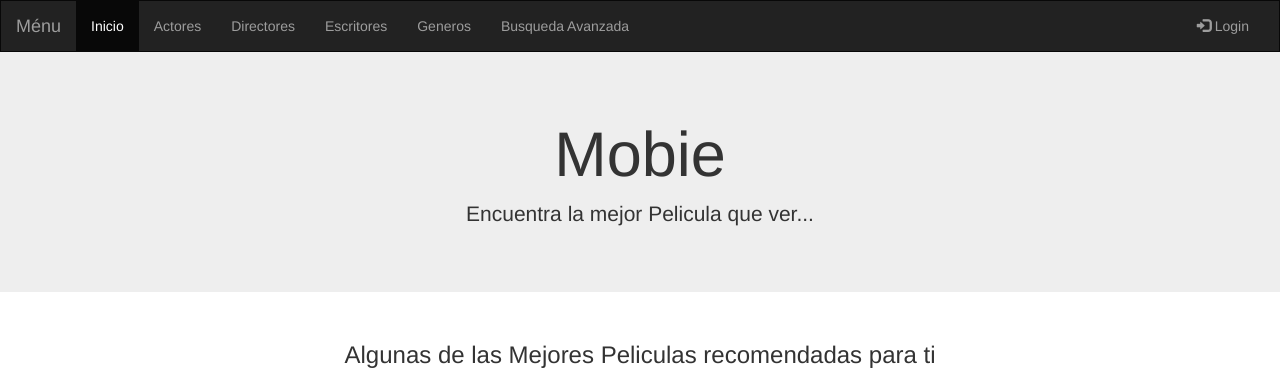
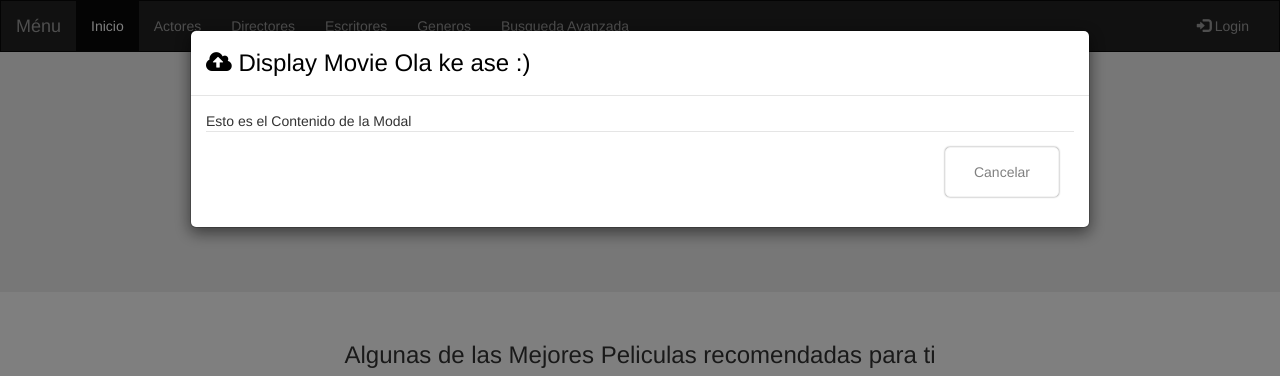
Before and after one commit to elinformatico/angular-uag, a PHP site: page / in a window 1280 px wide. Shown: the top 376 px of the page. Run offline with PHP 8.4, Linux system fonts and the light colour scheme; some libraries are stand-ins or nearby versions.

Commit message:
Por fin logramos incluir el uiModal para mostrar Modales con HTML dentro :D

```diff
--- /dev/null
+++ b/js/controllers/displayMovieModalCtrl.js
@@ -0,0 +1,15 @@
+angular.module("mobieApp")
+.controller('displayMovieModalCtrl',
+    ['$scope','$uibModalInstance','Data','$compile','$rootScope', function(
+      $scope , $uibModalInstance , Data , $compile , $rootScope ) {
+
+        console.log('Se abrio modal', Data);
+        $scope.saludo = Data.saludo;
+
+        $scope.modal = {
+            cerrar : function(){
+                $uibModalInstance.close('cancel');
+            },
+            saludo : Data.saludo
+        }
+}])
--- a/js/controllers/homePageCtrl.js
+++ b/js/controllers/homePageCtrl.js
@@ -7,7 +7,34 @@ function ( $rootScope,  $scope,  $http,  $compile,  $q,  $uibModal,  $log,  apiF
 	$scope.fn = {
 		init : function(){
 			console.log('Init Function...');
+
+			var modalInstance = $uibModal.open({
+                animation: true,
+                templateUrl : 'displayMovie.html',
+                controller : 'displayMovieModalCtrl',
+                size: 'lg',
+                backdrop:'static',
+                keyboard:false,
+                resolve: {
+                    Data: function() {
+                        return { saludo : 'Ola ke ase :)' };
+                    }
+                }
+            });
+
+		},
+		loadCountries : function(){
 			apiFactoryRest.getCountries()
+			.success(function(response){
+				$scope.countries = response.countries;
+				growlService.notice('Mensaje Sistema', 'Yeahhhhh :)');
+			})
+			.error(function(error){
+
+			});
+		},
+		loadMovies : function(){
+			apiFactoryRest.getMovies()
 			.success(function(response){
 				$scope.countries = response.countries;
 
--- a/templates/mobie.template.php
+++ b/templates/mobie.template.php
@@ -15,6 +15,8 @@
 
   <link rel="stylesheet" href="//maxcdn.bootstrapcdn.com/font-awesome/4.3.0/css/font-awesome.min.css">
 
+
+  <script src="<?php echo $global['app_base']; ?>/js/vendor/animate/angular-animate.min.js"></script>
   <!-- Bootstrap angular-->
   <script src="<?php echo $global['app_base']; ?>/js/vendor/angularbootstrap-ui/ui-bootstrap-tpls-0.14.3.min.js"></script>
 
@@ -31,6 +33,7 @@
   <!-- ================================================================================= -->
   <script src="<?php echo $global['app_base']; ?>/js/webservices/apiFactoryRest.js"></script>
   <script src="<?php echo $global['app_base']; ?>/js/controllers/homePageCtrl.js"></script>
+  <script src="<?php echo $global['app_base']; ?>/js/controllers/displayMovieModalCtrl.js"></script>
   <!-- ================================================================================= -->
 
   <style>
@@ -96,5 +99,6 @@
     <p>Desarrollo por José Noé Hernández Vivanco | Universidad Autonoma de Guadalajara</p>
   </footer>
 
+  <?php include_once "views/displayMovie.html" ?>
 </body>
 </html>
--- /dev/null
+++ b/views/displayMovie.html
@@ -0,0 +1,16 @@
+<script type="text/ng-template" id="displayMovie.html">
+
+	    <div class="modal-header" >
+	        <h3 class="modal-title" style="color: black;"> <i class="iconNav fa fa-cloud-upload" ></i>
+	        	Display Movie {{saludo}}
+	        </h3>
+	    </div>
+	    <div class="modal-body">
+
+	    	Esto es el Contenido de la Modal
+	    	<div class="modal-footer">
+                <button ng-click="modal.cerral()" style=" padding:1em 2em; border-radius: 5px; border:1px solid #f3f3f3; box-shadow:0px 0px 2px gray; color:gray; background-color:white;">Cancelar
+                </button>
+            </div>
+	    </div>
+</script>
```
